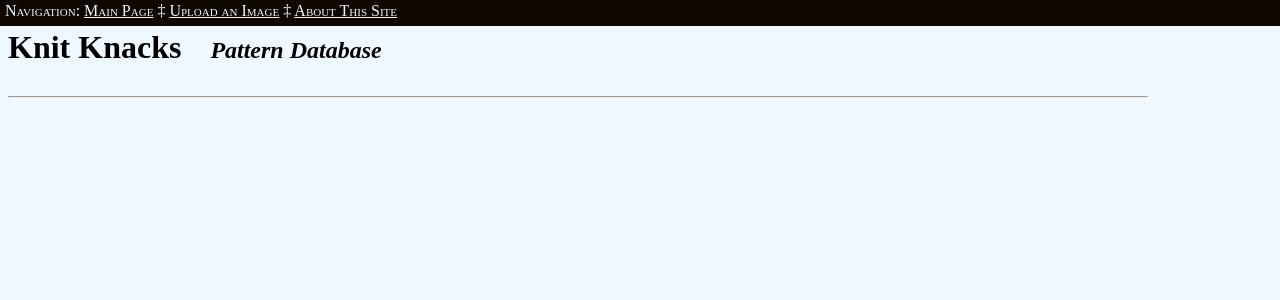
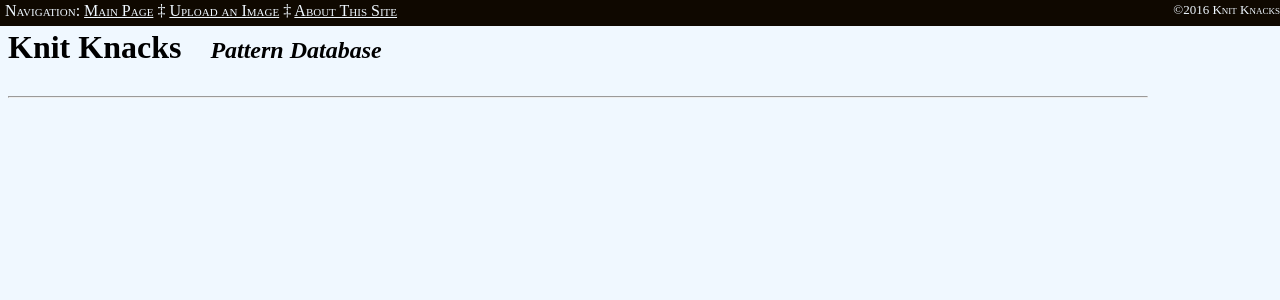
Before and after one commit to amdudda/Capstone_Final_Project, a Django app: page / in a window 1280 px wide. Shown: the top 300 px of the page. Run offline with Django 3.2, Linux system fonts and the light colour scheme; data that the repository does not hold is empty.

Commit message:
copyright note

```diff
--- a/PatternGenerator/static/style/style.css
+++ b/PatternGenerator/static/style/style.css
@@ -91,7 +91,7 @@ aside img {
 #navbar {
     position: absolute;
     width: 100%;
-    height: 1.5em;
+    min-height: 1.5em;
     left: 0px;
     top: 0px;
     padding:2px 0 0px 5px;
@@ -103,3 +103,9 @@ aside img {
 #navbar a {
     color: aliceblue;
 }
+
+#copyright {
+    float: right;
+    font-size: small;
+    padding-right: 5px;
+}
--- a/PatternGenerator/templates/PatternGenerator/base.html
+++ b/PatternGenerator/templates/PatternGenerator/base.html
@@ -9,6 +9,7 @@
 <body>
 <div id="navbar">
     Navigation: <a href="/">Main Page</a> &#8225; <a href="{% url 'uploadimage' %}">Upload an Image</a> &#8225; <a href="{% url 'about' %}">About This Site</a>
+    <div id="copyright">&copy;2016 Knit Knacks</div>
 </div>
 <header>
     <h1>Knit Knacks</h1>
```
